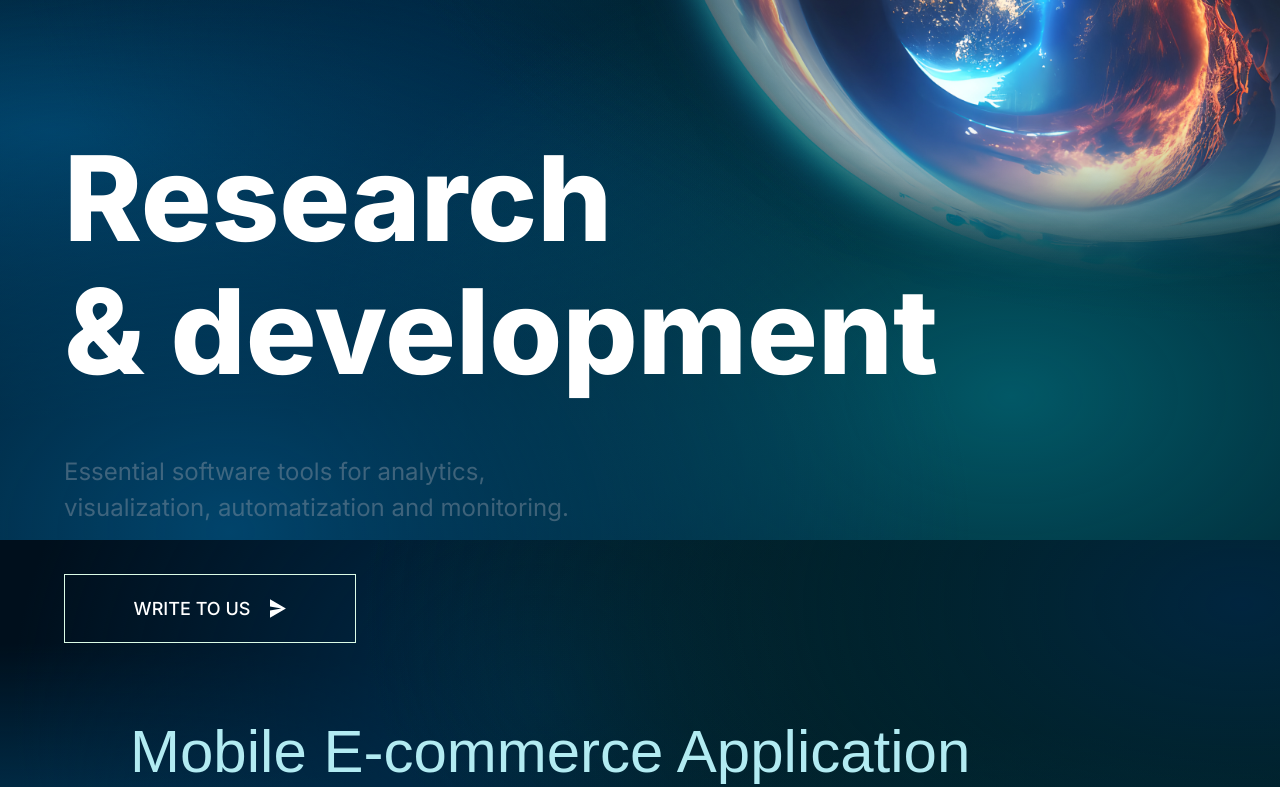
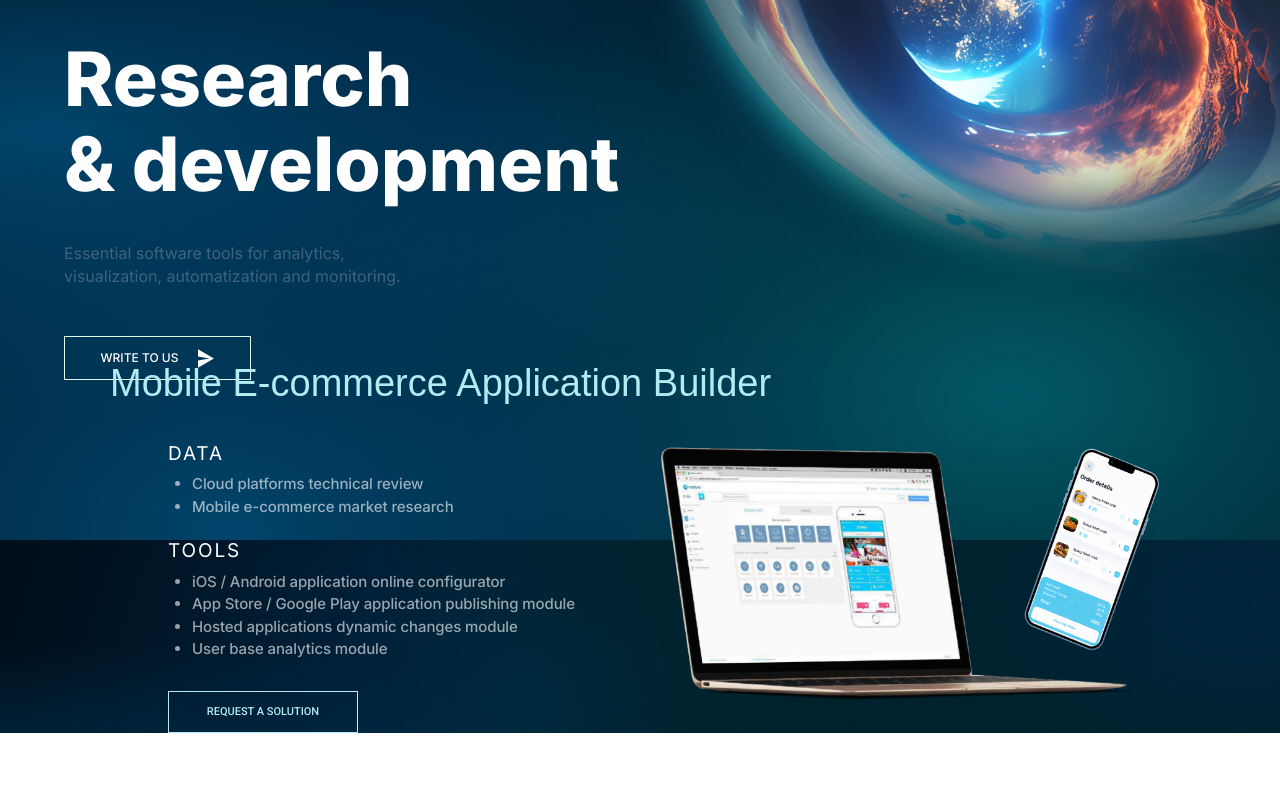
Before and after one commit to wibedev-team/datachain-demo, a Next.js app: page / in a window 1280 px wide. Shown: the part 260-1047 px from the top of the page. After the commit the page ends 993 px from the top, so only its background shows below. Built offline with nearby package versions, Linux system fonts and the light colour scheme; a web font is replaced by a local one.

Commit message:
fix: styles

```diff
--- a/src/widgets/MobileBlock/MobileBlock.tsx
+++ b/src/widgets/MobileBlock/MobileBlock.tsx
@@ -13,7 +13,7 @@ export const MobileBlock = () => {
     <section className="container mt-[60px] md:mt-[75px]">
       <SectionTitle text="Mobile E-commerce Application Builder" />
 
-      <div className="flex flex-col md:flex-row-reverse md:mt-[37.88px] md:gap-[15px] lg:mt-[58px] lg:gap-[20px] xl:gap-[32px]">
+      <div className="flex flex-col md:flex-row-reverse md:mt-[37.88px] justify-between xl:mt-[80px]">
         <Image
           className="object-contain my-[60px] md:my-0 md:max-h-[173px] md:max-w-[337px] lg:max-h-[263px] lg:max-w-[512px] 2xl:max-w-full 2xl:max-h-full"
           src="/media/images/devices.png"
@@ -22,7 +22,7 @@ export const MobileBlock = () => {
           height={411}
         />
 
-        <div className="md:pl-[58px] lg:pl-[58px] flex-1 xl:max-w-[700px] w-full">
+        <div className="md:pl-[58px] lg:pl-[58px] xl:pl-[140px]">
           <ToolkitList title="data" list={DataList} />
           <ToolkitList className="mt-[15px] md:mt-[12px] lg:mt-[19px] xl:mt-[30px]" title="tools" list={ToolsList} />
 
--- a/tailwind.config.js
+++ b/tailwind.config.js
@@ -10,6 +10,13 @@ module.exports = {
         lg: '110px',
         xl: '130px',
       },
+    },
+    screens: {
+      sm: '376px',
+      md: '768px',
+      lg: '1280px',
+      xl: '1660px',
+      '2xl': '1920px',
     },
     extend: {
       colors: {
```
